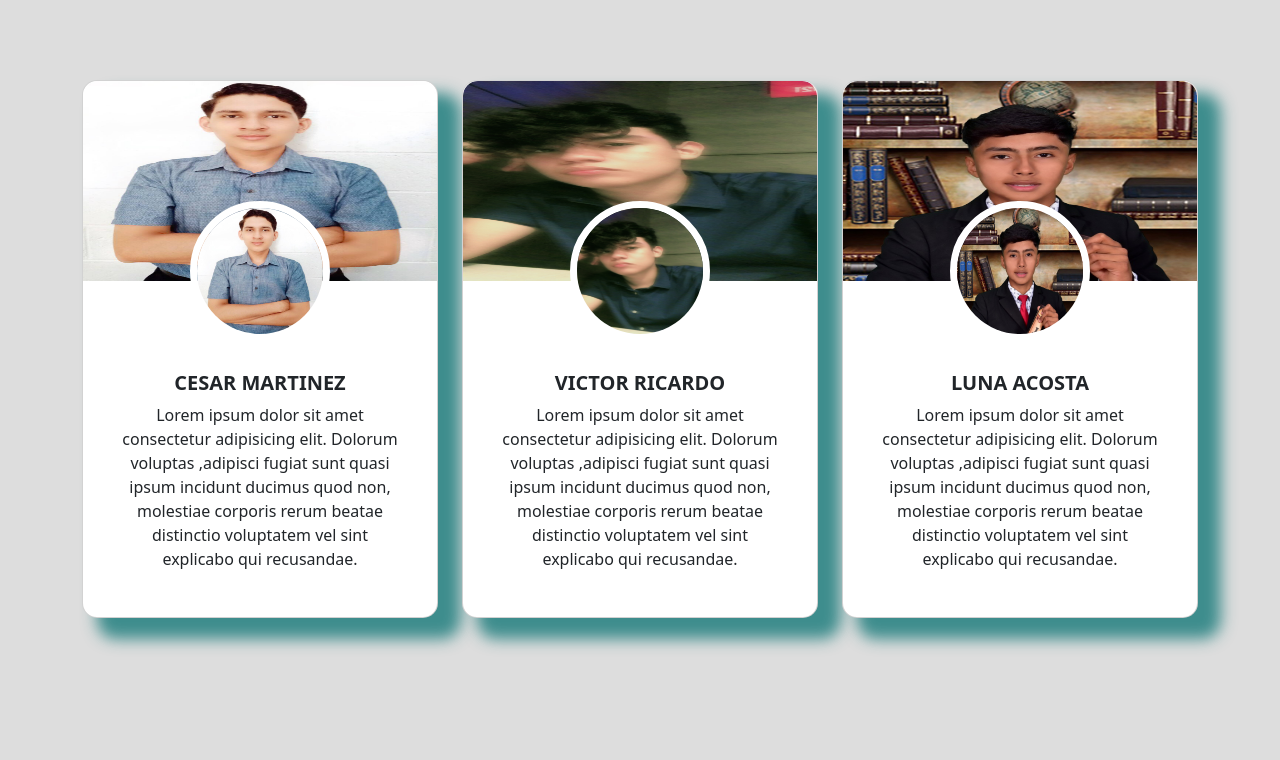
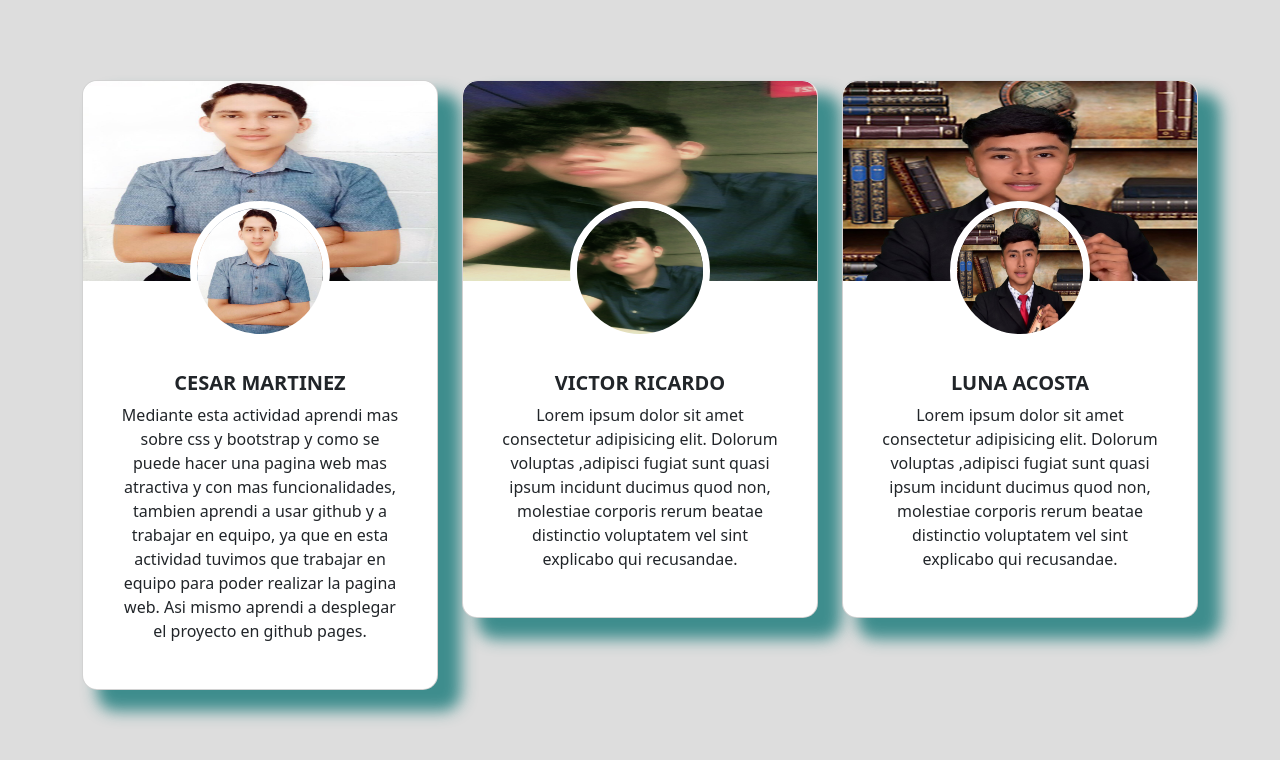
Before and after one commit to CesarMartinez23/CV_Website, a plain HTML site: page conclusiones.html in a window 1280 px wide. Drawn offline with nearby package versions, Linux system fonts and the light colour scheme.

Commit message:
Conclusion Cesar Added

```diff
--- a/conclusiones.html
+++ b/conclusiones.html
@@ -25,9 +25,11 @@
                         <div class="img2"><img src="assets/cesarMartinez.jpg" alt=""></div>
                         <div class="main-text">
                             <h2>Cesar Martinez</h2>
-                            <p>Lorem ipsum dolor sit amet consectetur adipisicing elit. Dolorum voluptas
-                                ,adipisci fugiat sunt quasi ipsum incidunt ducimus quod non, molestiae corporis
-                                rerum beatae distinctio voluptatem vel sint explicabo qui recusandae.
+                            <p>Mediante esta actividad aprendi mas sobre css y bootstrap y como se puede hacer
+                                una pagina web mas atractiva y con mas funcionalidades, tambien aprendi a usar
+                                github y a trabajar en equipo, ya que en esta actividad tuvimos que trabajar
+                                en equipo para poder realizar la pagina web. Asi mismo aprendi a desplegar el proyecto
+                                en github pages.
                             </p>
                         </div>
                     </div>
```
